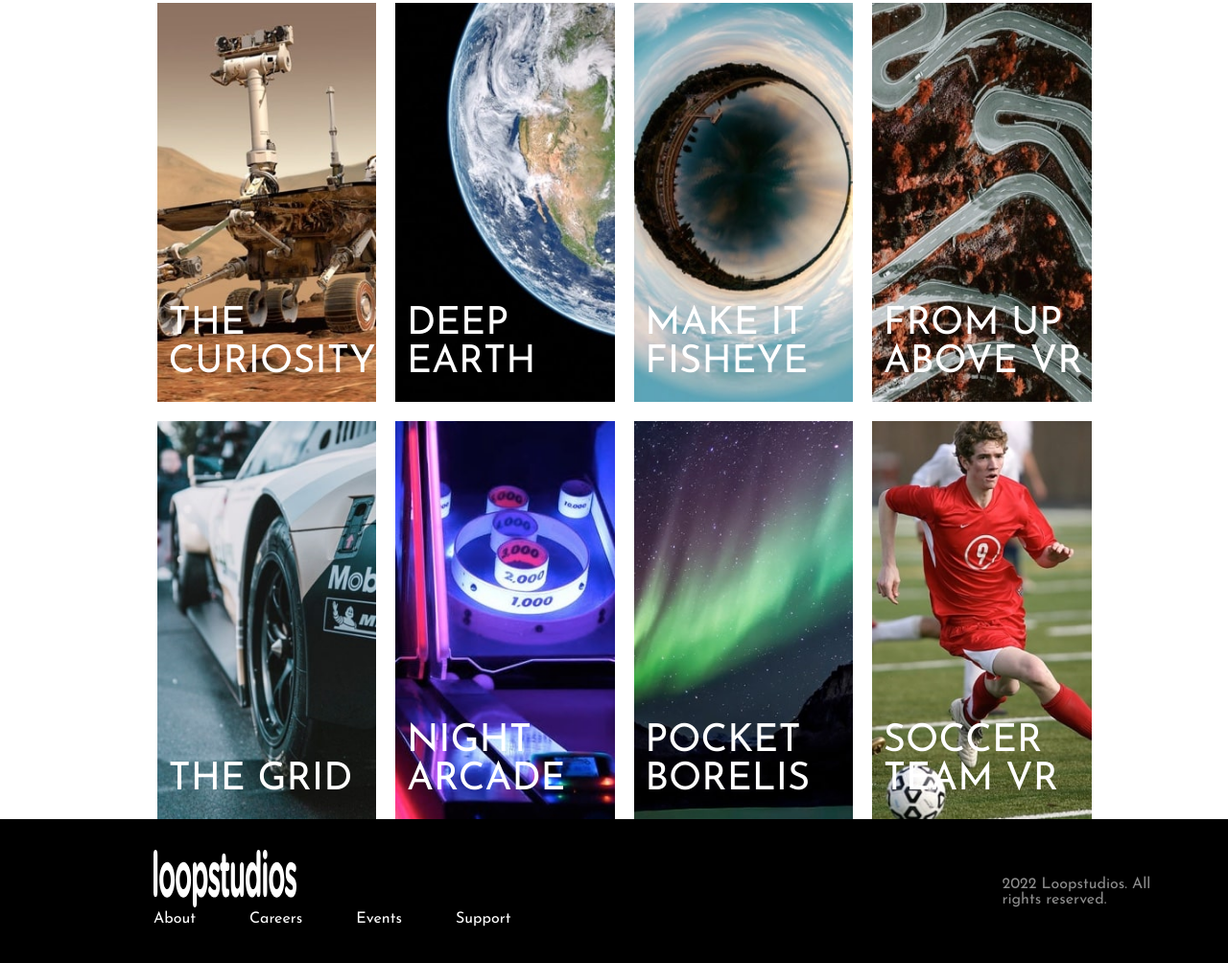
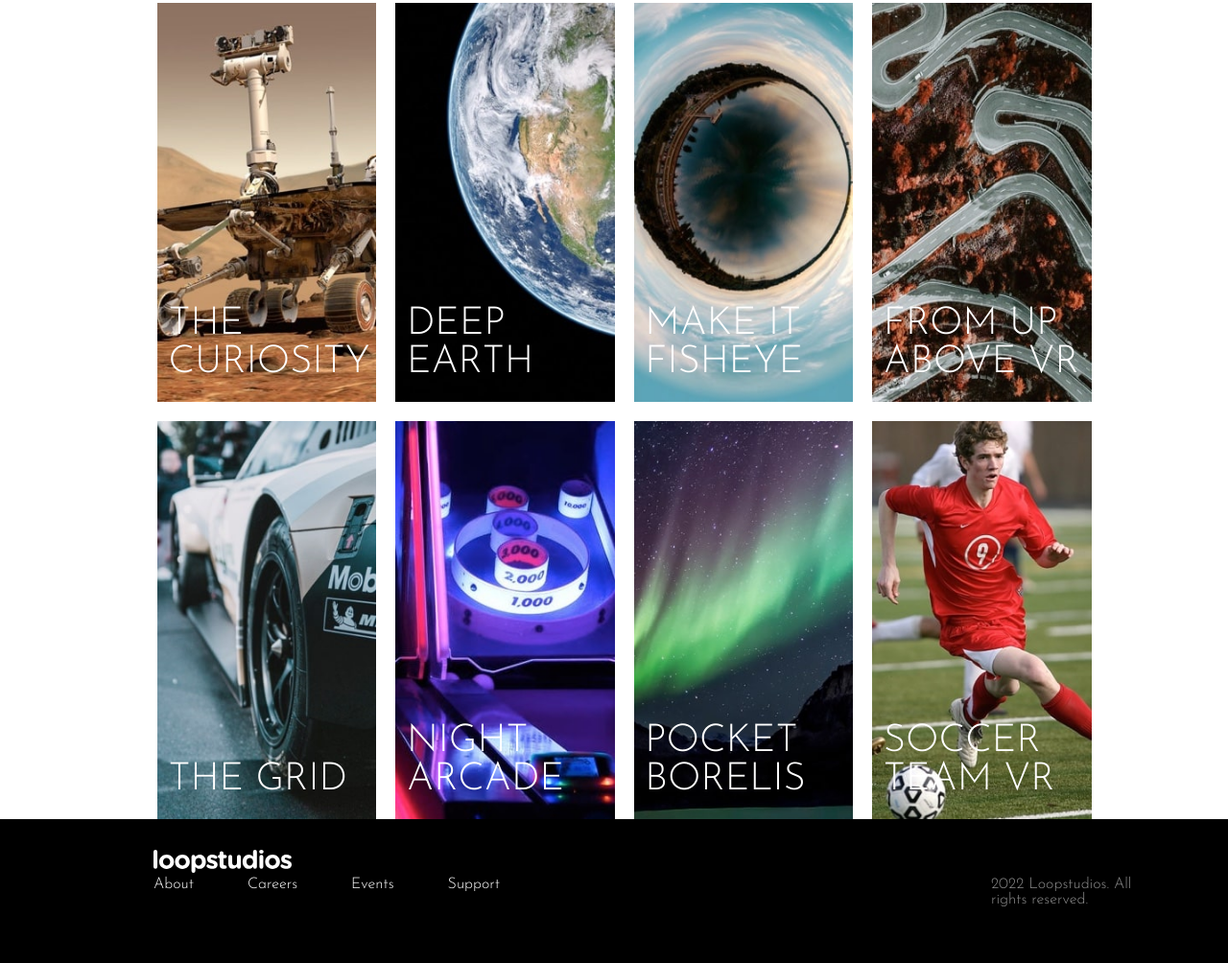
Before and after one commit to BCIDevelop/MiniHackaton, a plain HTML site: page index.html in a window 1280 px wide. Shown: the part 1607-2611 px from the top of the page at 96% size. Drawn offline with Linux system fonts and the light colour scheme.

Commit message:
footer logo resize

```diff
--- a/static/css/footer.css
+++ b/static/css/footer.css
@@ -1,6 +1,3 @@
-/*=============== GOOGLE FONTS ===============*/
-@import url('https://fonts.googleapis.com/css2?family=Alata&display=swap');
-@import url('https://fonts.googleapis.com/css2?family=Josefin+Sans&display=swap');
 
 /*=============== VARIABLES CSS ===============*/
 :root {
@@ -19,6 +16,10 @@
   --normal-font-size: .938rem;
   --smaller-font-size: .75rem;
 }
+footer img {
+    max-width: 100%;
+    height: auto;
+  }
 
 /* Responsive typography */
 @media screen and (min-width: 1024px) {
```
